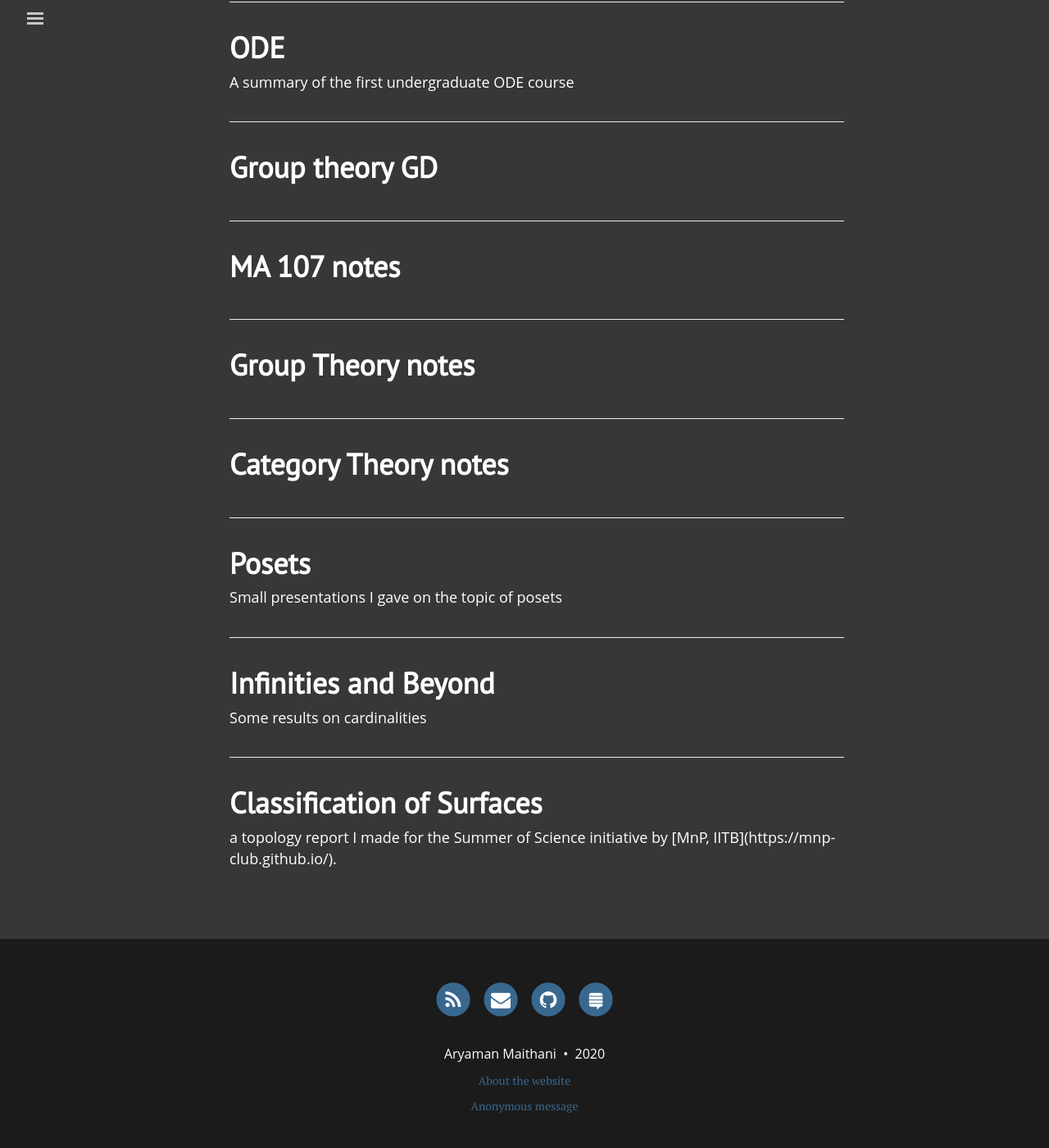
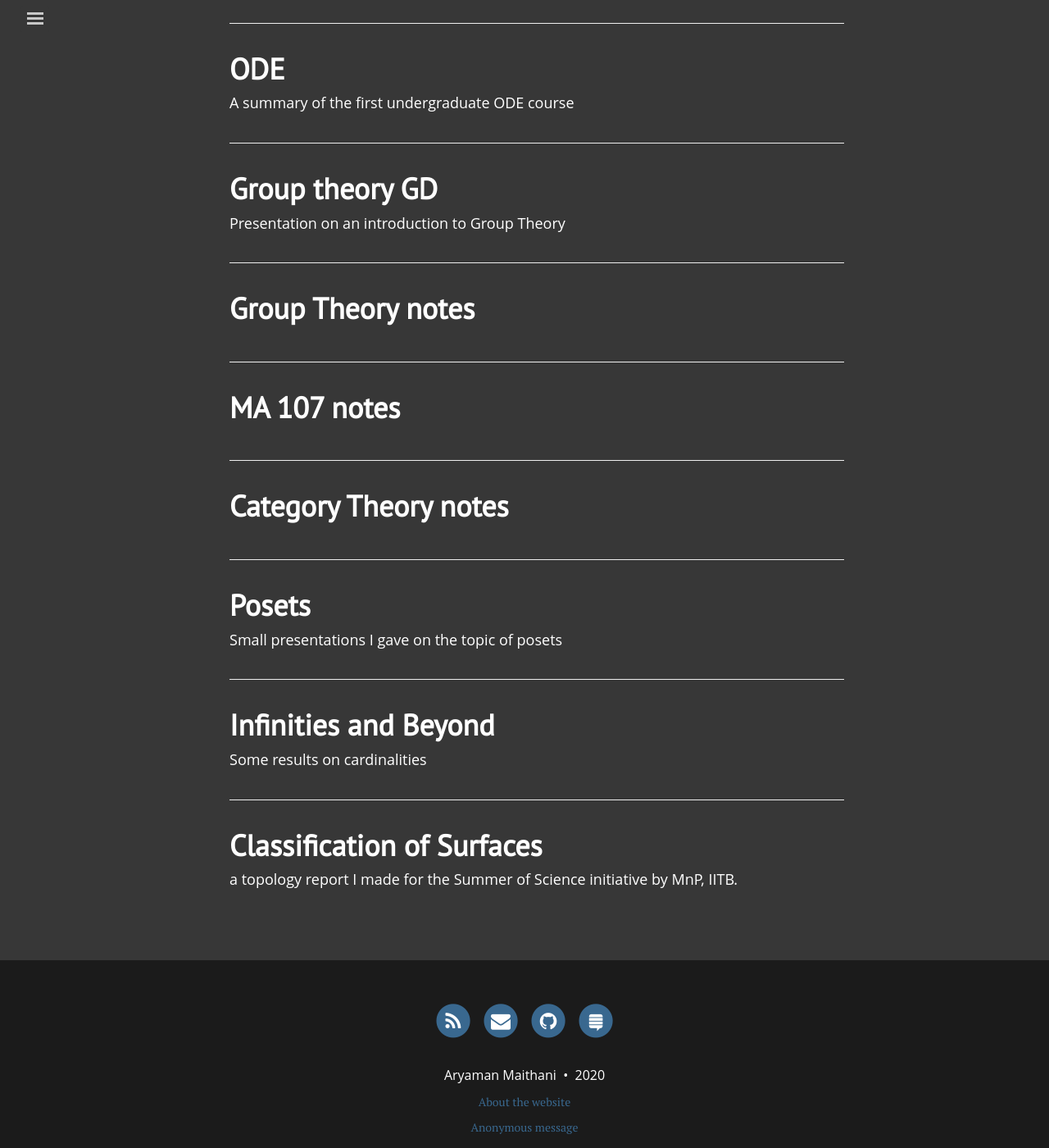
Before and after one commit to aryamanmaithani/math, a Jekyll site: the page built from test.html, in a window 1280 px wide and 1400 px high, scrolled down 351 px. Shown: the whole window at 82% size. Built offline with Jekyll 4.4.1, drawn with Linux system fonts in a browser that asks for light colours; nearby versions of some CDN libraries; some of the changed lines change nothing that is shown; some of the changed text lies outside the part shown.

Commit message:
fixed MnP link

```diff
--- a/_data/math-links.yml
+++ b/_data/math-links.yml
@@ -1,5 +1,6 @@
 ma-214:
   tit: Numerical Analysis
+  desc: A compilation of the formulae done in the course
 
 ma-108:
   tit: ODE
@@ -7,12 +8,13 @@ ma-108:
 
 group-theory-gd:
   tit: Group theory GD
+  desc: Presentation on an introduction to Group Theory
+
+ma-419:
+  tit: Group Theory notes
 
 ma-107:
   tit: MA 107 notes
-
-ma-419:
-  tit: Group Theory notes
 
 cat-theory:
   tit: Category Theory notes
@@ -27,4 +29,4 @@ infinities-and-beyond:
 
 classification-of-surfaces:
   tit: Classification of Surfaces
-  desc: a topology report I made for the Summer of Science initiative by [MnP, IITB](https://mnp-club.github.io/).
+  desc: a topology report I made for the Summer of Science initiative by <a href = "https://mnp-club.github.io/" target="_blank">MnP, IITB</a>.
```
